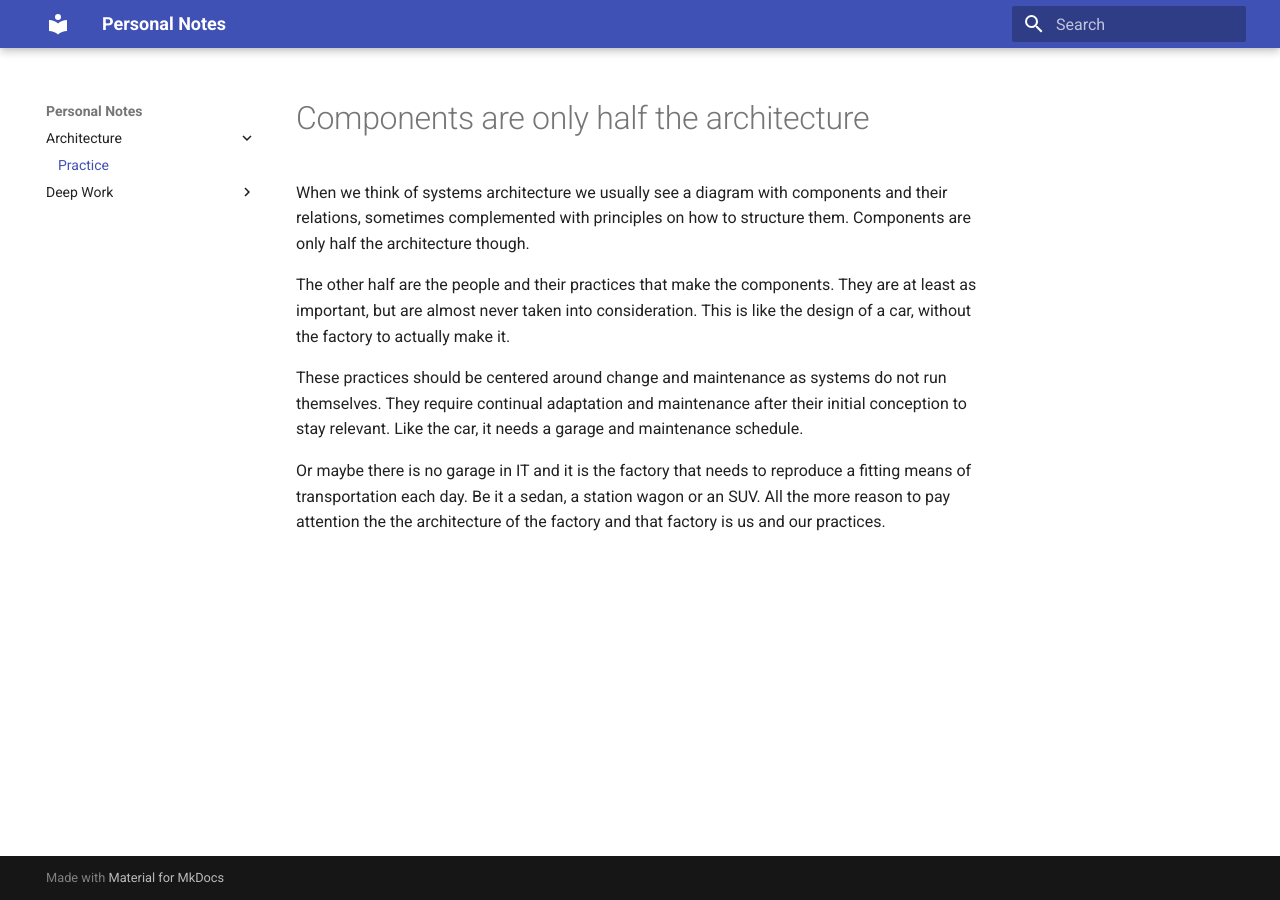
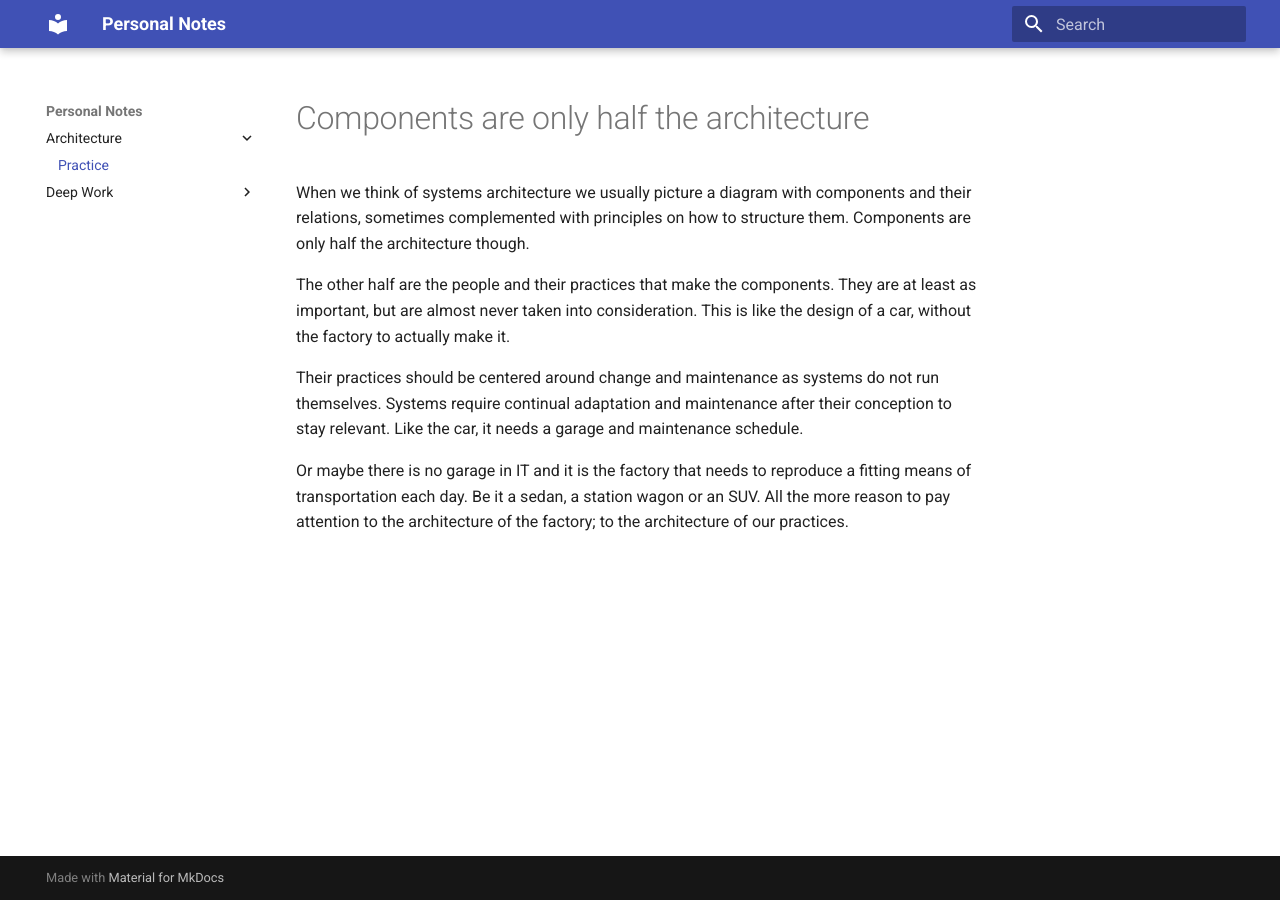
Before and after one commit to jorisdevrede/mkdocs-jorisdevrede.github.io, an MkDocs documentation site: the page built from docs/architecture/practice.md, in a window 1280 px wide. Built offline with MkDocs 1.6.1 and Material for MkDocs 9.7.7, drawn with Linux system fonts in a browser that asks for light colours.

Commit message:
minor tweaks

```diff
--- a/docs/architecture/practice.md
+++ b/docs/architecture/practice.md
@@ -1,6 +1,6 @@
 # Components are only half the architecture
 
-When we think of systems architecture we usually see a diagram with
+When we think of systems architecture we usually picture a diagram with
 components and their relations, sometimes complemented with principles
 on how to structure them. Components are only half the architecture
 though.
@@ -10,13 +10,13 @@ components. They are at least as important, but are almost never
 taken into consideration. This is like the design of a car, without
 the factory to actually make it.
 
-These practices should be centered around change and maintenance as
-systems do not run themselves. They require continual adaptation and
-maintenance after their initial conception to stay relevant. Like
-the car, it needs a garage and maintenance schedule.
+Their practices should be centered around change and maintenance as
+systems do not run themselves. Systems require continual adaptation and
+maintenance after their conception to stay relevant. Like the car, it
+needs a garage and maintenance schedule.
 
 Or maybe there is no garage in IT and it is the factory that needs
 to reproduce a fitting means of transportation each day. Be it a
 sedan, a station wagon or an SUV. All the more reason to pay
-attention the the architecture of the factory and that factory is
-us and our practices.
+attention to the architecture of the factory; to the architecture of
+our practices.
```
